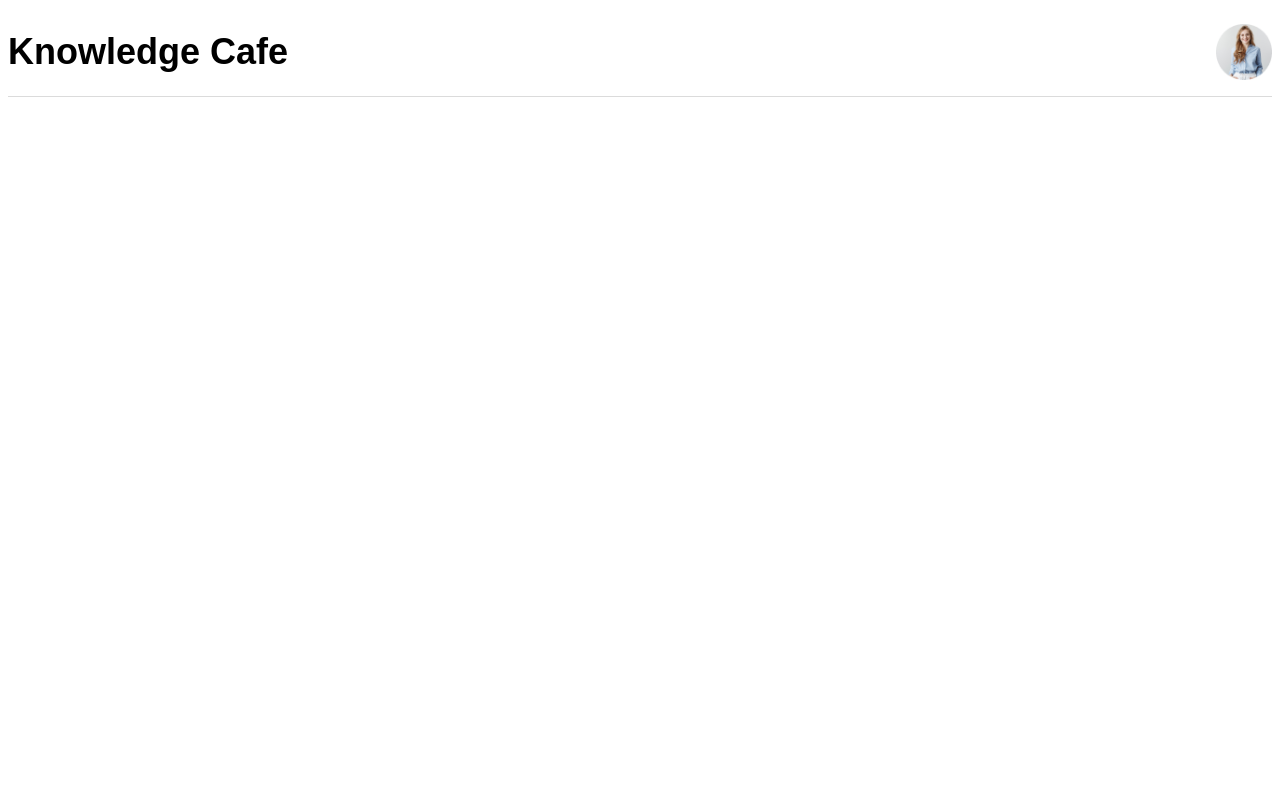
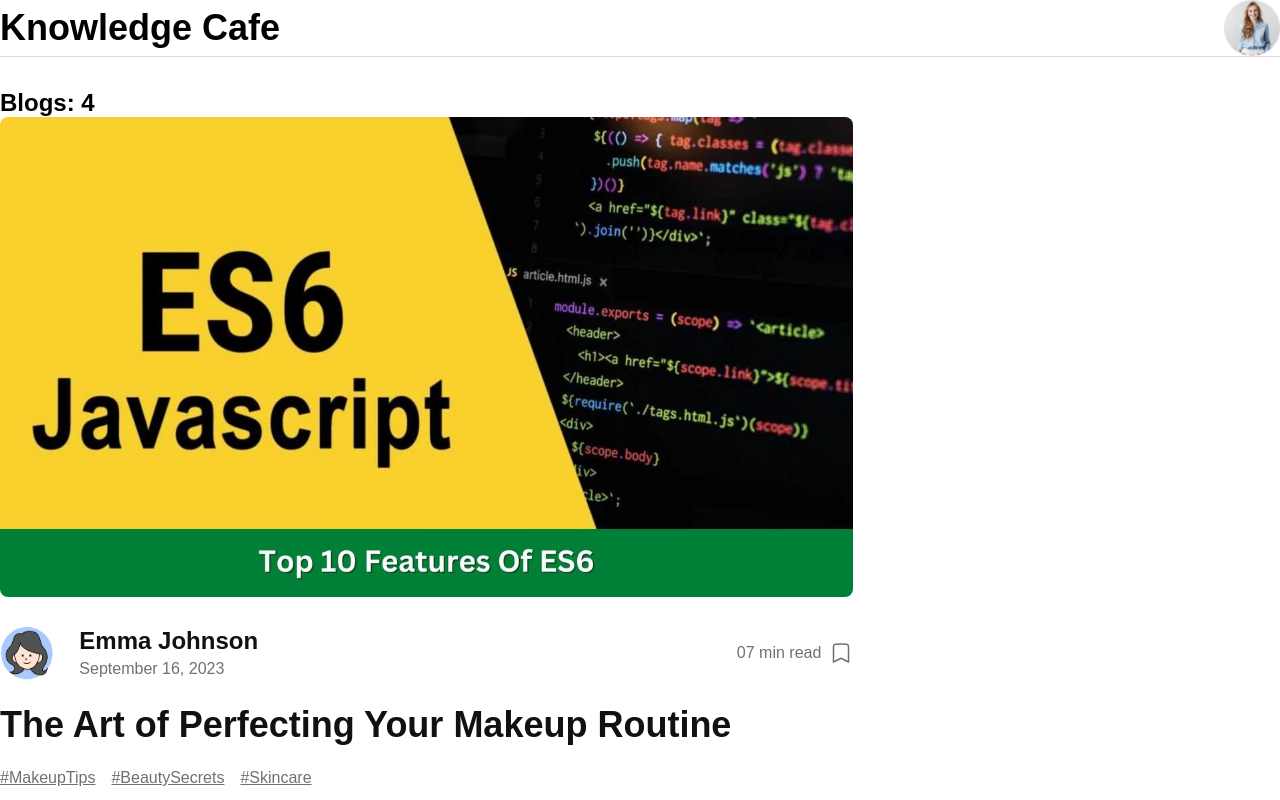
Before and after one commit to Shohanojjaman/knowledge-cafe, a React (Vite) app: page / in a window 1280 px wide. Shown: the top 800 px of the page. Built offline with nearby package versions, Linux system fonts and the light colour scheme.

Commit message:
Added Blog components which show all data.

```diff
--- a/public/blogs.json
+++ b/public/blogs.json
@@ -1,42 +1,42 @@
 [
   {
-    "ID": "001",
-    "Title": "The Art of Perfecting Your Makeup Routine",
-    "PostDate": "September 16, 2023",
-    "Hashtags": ["#MakeupTips", "#BeautySecrets", "#Skincare"],
-    "Cover": "./images/1.jpg",
-    "Author": "Emma Johnson",
-    "AuthorImage": "./images/girl1.jpg",
-    "ReadingTime": 7
+    "id": "001",
+    "title": "The Art of Perfecting Your Makeup Routine",
+    "postDate": "September 16, 2023",
+    "hashtags": ["#MakeupTips", "#BeautySecrets", "#Skincare"],
+    "cover": "../src/assets/images/1.jpg",
+    "author": "Emma Johnson",
+    "authorImage": "../src/assets/images/girl1.jpg",
+    "readingTime": 7
   },
   {
-    "ID": "002",
-    "Title": "A Beginner's Guide to Contouring and Highlighting",
-    "PostDate": "September 17, 2023",
-    "Hashtags": ["#Contouring", "#Highlighting", "#MakeupBeginners"],
-    "Cover": "./images/2.png",
-    "Author": "John Smith",
-    "AuthorImage": "./images/boy1.png",
-    "ReadingTime": 5
+    "id": "002",
+    "title": "A Beginner's Guide to Contouring and Highlighting",
+    "postDate": "September 17, 2023",
+    "hashtags": ["#Contouring", "#Highlighting", "#MakeupBeginners"],
+    "cover": "../src/assets/images/2.png",
+    "author": "John Smith",
+    "authorImage": "../src/assets/images/boy1.png",
+    "readingTime": 5
   },
   {
-    "ID": "003",
-    "Title": "Skincare Tips for a Radiant Complexion",
-    "PostDate": "September 18, 2023",
-    "Hashtags": ["#SkincareRoutine", "#HealthySkin", "#BeautyTips"],
-    "Cover": "./images/3.png",
-    "Author": "Sarah Miller",
-    "AuthorImage": "./images/girl2.jpg",
-    "ReadingTime": 8
+    "id": "003",
+    "title": "Skincare Tips for a Radiant Complexion",
+    "postDate": "September 18, 2023",
+    "hashtags": ["#SkincareRoutine", "#HealthySkin", "#BeautyTips"],
+    "cover": "../src/assets/images/3.png",
+    "author": "Sarah Miller",
+    "authorImage": "../src/assets/images/girl2.jpg",
+    "readingTime": 8
   },
   {
-    "ID": "004",
-    "Title": "The Science of Anti-Aging Serums",
-    "PostDate": "September 19, 2023",
-    "Hashtags": ["#AntiAging", "#SkincareScience", "#YouthfulSkin"],
-    "Cover": "./images/4.jpg",
-    "Author": "David Clark",
-    "AuthorImage": "./images/boy2.png",
-    "ReadingTime": 6
+    "id": "004",
+    "title": "The Science of Anti-Aging Serums",
+    "postDate": "September 19, 2023",
+    "hashtags": ["#AntiAging", "#SkincareScience", "#YouthfulSkin"],
+    "cover": "../src/assets/images/4.jpg",
+    "author": "David Clark",
+    "authorImage": "../src/assets/images/boy2.png",
+    "readingTime": 6
   }
 ]
--- a/src/App.jsx
+++ b/src/App.jsx
@@ -1,3 +1,4 @@
+import Blogs from './components/Blog/Blogs';
 import Header from './components/Header';
 import './index.css';
 
@@ -5,7 +6,10 @@ function App() {
   return (
     <>
       <Header></Header>
-
+      <main className="container mx-auto max-sm:px-5 flex">
+        <Blogs></Blogs>
+        <div className="w-1/3"></div>
+      </main>
     </>
   );
 }
--- /dev/null
+++ b/src/components/Blog/Blog.jsx
@@ -0,0 +1,57 @@
+import PropTypes from 'prop-types';
+
+const Blog = ({ blog }) => {
+  const { title, cover, postDate, hashtags, author, authorImage, readingTime } = blog;
+
+  return (
+    <>
+      <div className="space-y-6">
+        <img src={cover} alt={`Image of ${title}`} className="w-full rounded-lg" />
+        <div className="flex justify-between items-center">
+          <div className="flex gap-6 ">
+            <img className="h-14" src={authorImage} alt={`Image of ${author}`} />
+            <div>
+              <h5 className="text-header text-2xl">{author}</h5>
+              <p className="text-body text-base">{postDate}</p>
+            </div>
+          </div>
+          <div className="flex items-center gap-2">
+            <p className="text-body">0{readingTime} min read</p>
+            <svg xmlns="http://www.w3.org/2000/svg" width="24" height="24" viewBox="0 0 24 24" fill="none">
+              <path
+                d="M17.593 3.322C18.693 3.45 19.5 4.399 19.5 5.507V21L12 17.25L4.5 21V5.507C4.5 4.399 5.306 3.45 6.407 3.322C10.1232 2.89063 13.8768 2.89063 17.593 3.322Z"
+                stroke="#111111"
+                strokeOpacity="0.6"
+                strokeWidth="1.5"
+                strokeLinecap="round"
+                strokeLinejoin="round"
+              />
+            </svg>
+          </div>
+        </div>
+        <h3 className="text-4xl text-header">{title}</h3>
+        <div>
+          {hashtags.map((tag, index) => (
+            <span className="mr-4" key={index}>
+              <a className="text-body font-medium" href={tag}>
+                {tag}
+              </a>
+            </span>
+          ))}
+        </div>
+        <p>
+          <a className="text-xl font-medium" href="#">
+            Mark as read
+          </a>
+        </p>
+      </div>
+      <hr className="bg-[#1111111A] h-[1px] border-none my-8" />
+    </>
+  );
+};
+
+Blog.propTypes = {
+  blog: PropTypes.object.isRequired,
+};
+
+export default Blog;
--- /dev/null
+++ b/src/components/Blog/Blogs.jsx
@@ -0,0 +1,22 @@
+import { useEffect, useState } from 'react';
+import Blog from './Blog';
+
+const Blogs = () => {
+  const [blogs, setBlogs] = useState([]);
+  useEffect(() => {
+    fetch('blogs.json')
+      .then((res) => res.json())
+      .then((data) => setBlogs(data));
+  }, []);
+
+  return (
+    <div className='w-2/3'>
+      <h2>Blogs: {blogs.length}</h2>
+      {blogs.map((blog) => (
+        <Blog key={blog.id} blog={blog}></Blog>
+      ))}
+    </div>
+  );
+};
+
+export default Blogs;
--- a/src/index.css
+++ b/src/index.css
@@ -1,6 +1,10 @@
+* {
+    margin: 0;
+    padding: 0;
+    box-sizing: border-box;
+}
+
 /* CSS Link Here */
-@import url('https://fonts.googleapis.com/css2?family=Exo+2:wght@500;600;700&display=swap')
-
-@tailwind base;
+@import url('https://fonts.googleapis.com/css2?family=Exo+2:wght@500;600;700&display=swap') @tailwind base;
 @tailwind components;
 @tailwind utilities;
```
